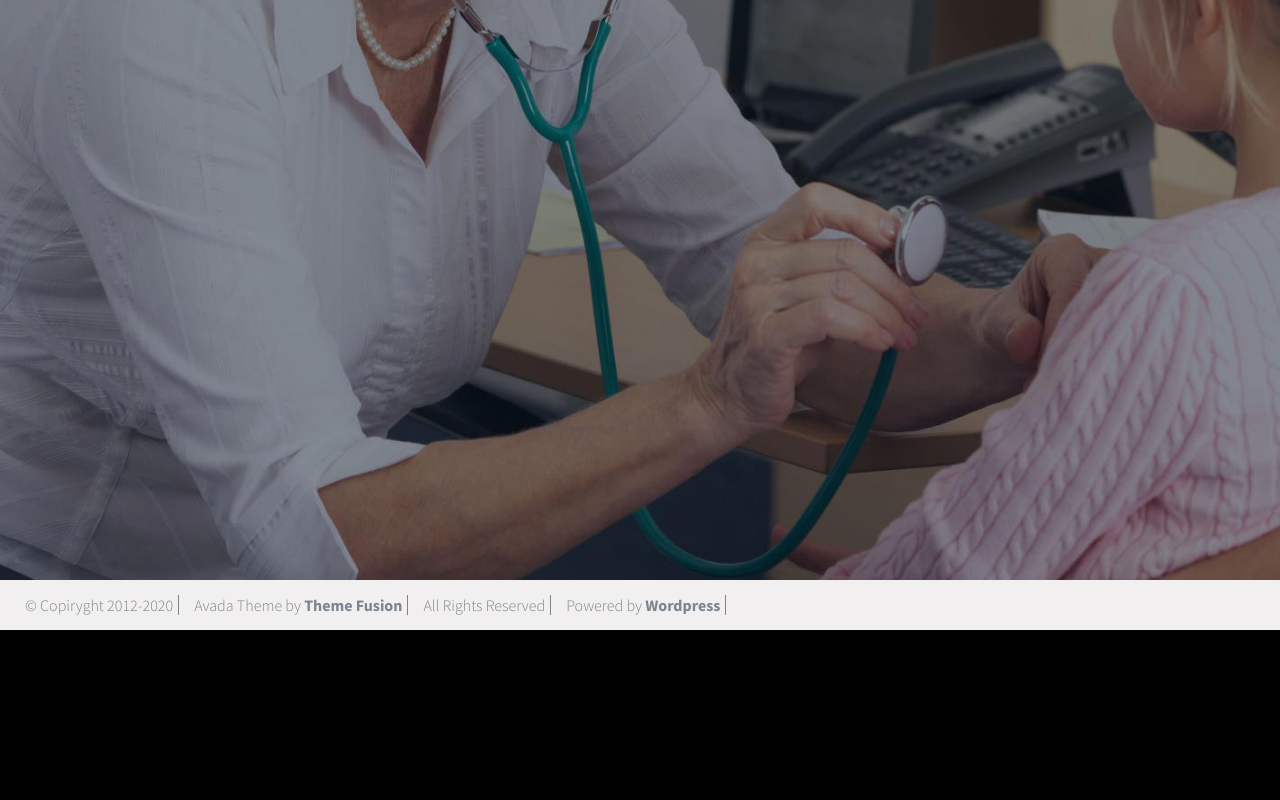
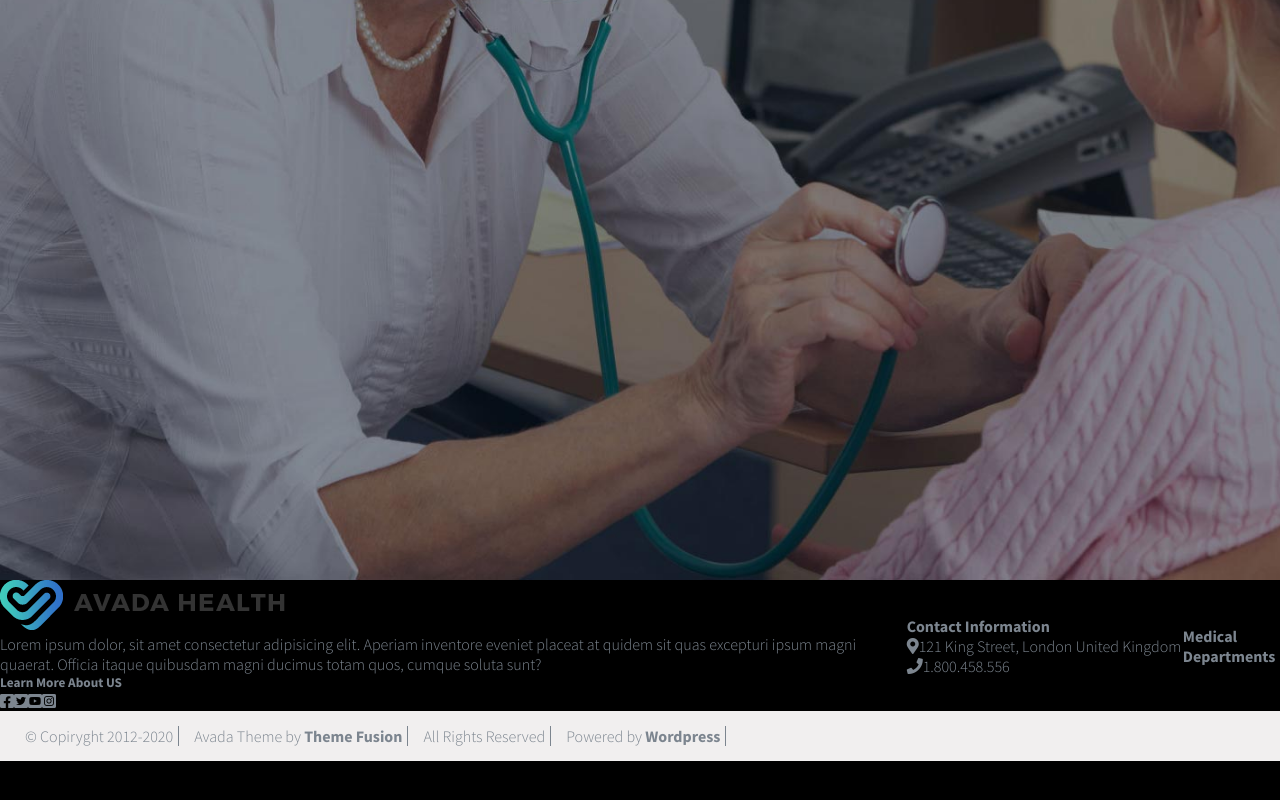
Before and after one commit to LucaHLR91/proj-html-vuejs, a Vue app: page / in a window 1280 px wide. Shown: the part 530-1330 px from the top of the page. Built offline with nearby package versions, Linux system fonts and the light colour scheme.

Commit message:
Footer top

```diff
--- a/src/components/Footer.vue
+++ b/src/components/Footer.vue
@@ -1,7 +1,37 @@
 <template>
   <footer>
       <section class="footer_top">
+        <div class="footer_brand_info">
+          <div class="footer_logo">
+            <img src="../assets/img/medical_logo_1x_dark.png" alt="Logo">
+          </div>
+          <div class="footer_brand_description">
+            <p>Lorem ipsum dolor, sit amet consectetur adipisicing elit. Aperiam inventore eveniet placeat at quidem sit quas excepturi ipsum magni quaerat. Officia itaque quibusdam magni ducimus totam quos, cumque soluta sunt?</p>
+          </div>
+          <div class="brand_social_accounts">
+            <h5>Learn More About US</h5>
+            <i class="fab fa-facebook-square"></i>
+            <i class="fab fa-twitter-square"></i>
+            <i class="fab fa-youtube-square"></i>
+            <i class="fab fa-instagram-square"></i>
+          </div>
+        </div>
 
+        <div class="footer_brand_contacts">
+          <h4>Contact Information</h4>
+          <div>
+            <i class="fas fa-map-marker-alt"></i>
+            <span>121 King Street, London United Kingdom</span>
+          </div>
+          <div>
+          <i class="fas fa-phone"></i>
+          <span>1.800.458.556</span>
+          </div>
+        </div>
+
+        <div class="medical_deparments">
+          <h4>Medical Departments</h4>
+        </div>
       </section>
 
       <section class="footer_bottom">
@@ -35,6 +65,25 @@ footer {
   height: 500px;
   background-color: black;
 
+  .footer_top {
+    display: flex;
+    justify-content: flex-start;
+    align-items: center;
+    color: $secondary_text_color;
+
+    .brand_info {
+      width: calc(100% / 3);
+    }
+
+    .footer_brand_contacts {
+      width: calc(100% / 3);
+    }
+
+    .medical_departments {
+      width: calc(100% / 3);
+    }
+  }
+
   .footer_bottom {
     width: 100%;
     height: 10%;
```
